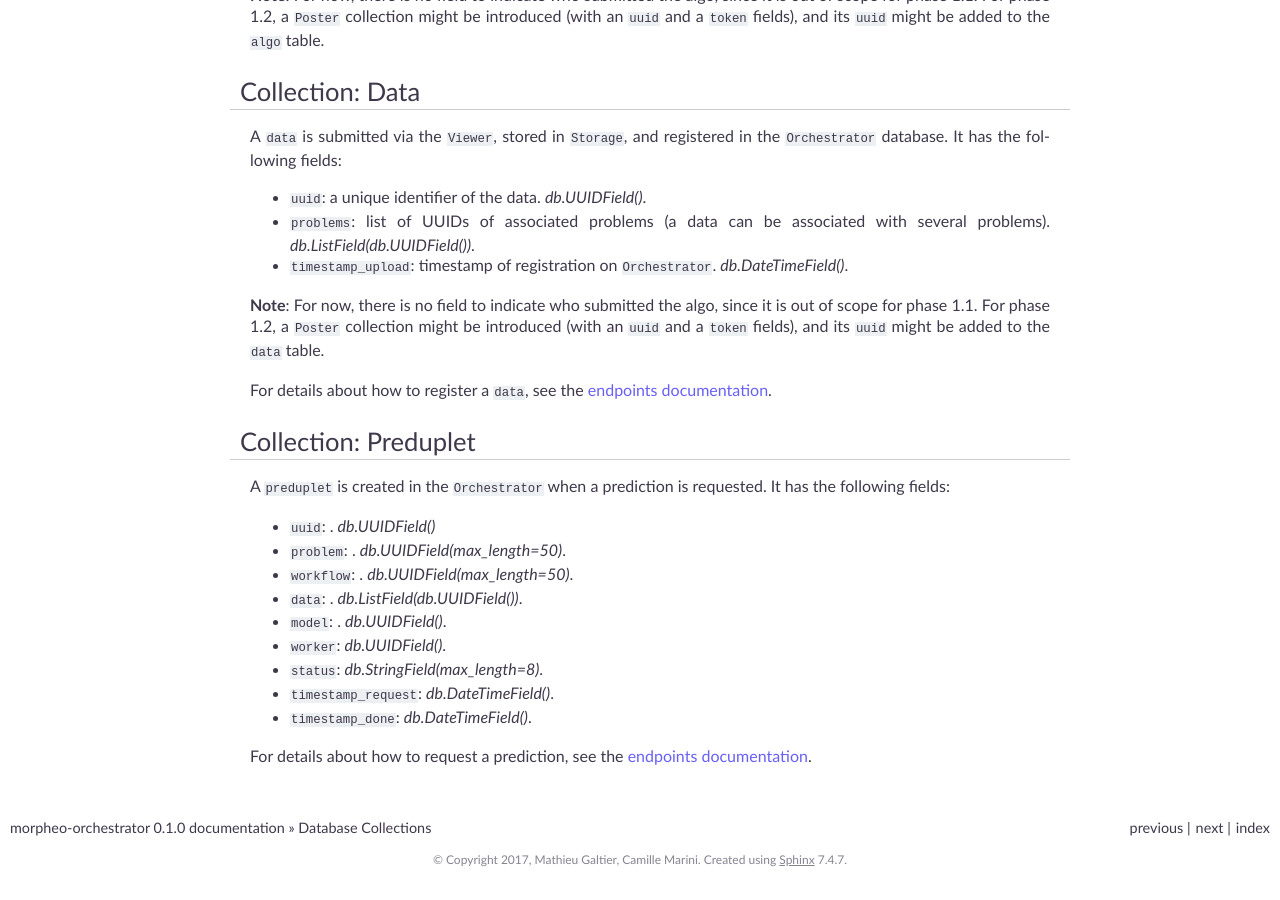
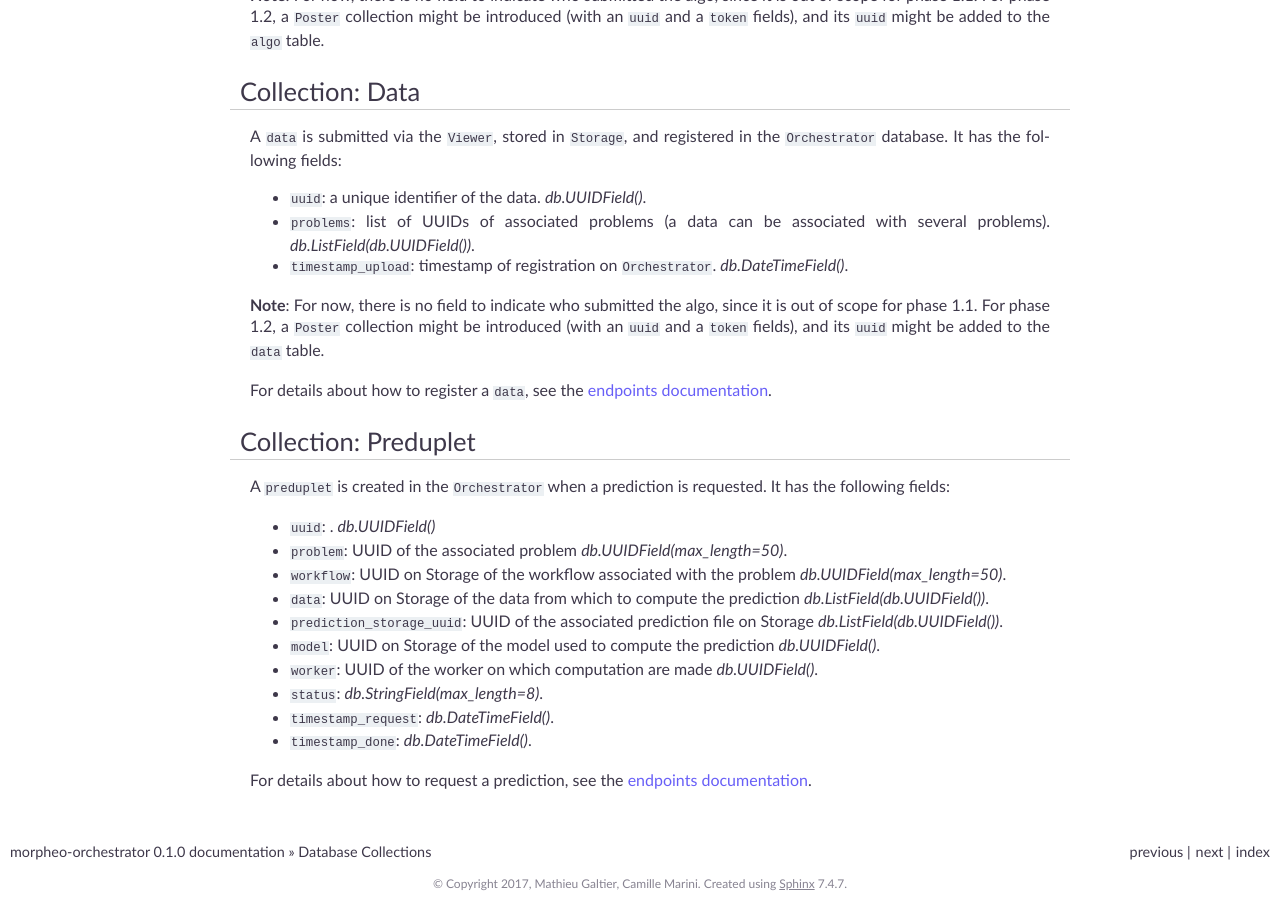
Before and after one commit to MorpheoOrg/morpheo-orchestrator, a Sphinx documentation site: the page built from docs/modules/collections.md, in a window 1280 px wide and 900 px high, scrolled down 2117 px. Built offline with Sphinx 7.4.7, drawn with Linux system fonts in a browser that asks for light colours; pages that are not in the unit, such as notebooks, are missing from menus; before the commit the page ends 2993 px from its top, so only the background shows below that.

Commit message:
added doc predupet

```diff
--- a/docs/modules/collections.md
+++ b/docs/modules/collections.md
@@ -93,11 +93,12 @@ For details about how to register a `data`, see the [endpoints documentation](./
 
 A `preduplet` is created in the `Orchestrator` when a prediction is requested. It has the following fields:
 - `uuid`: . *db.UUIDField()*
-- `problem`: . *db.UUIDField(max_length=50)*.
-- `workflow`: . *db.UUIDField(max_length=50)*.
-- `data`:  . *db.ListField(db.UUIDField())*.
-- `model`: . *db.UUIDField()*.
-- `worker`:  *db.UUIDField()*.
+- `problem`: UUID of the associated problem *db.UUIDField(max_length=50)*.
+- `workflow`: UUID on Storage of the workflow associated with the problem *db.UUIDField(max_length=50)*.
+- `data`:  UUID on Storage of the data from which to compute the prediction *db.ListField(db.UUIDField())*.
+- `prediction_storage_uuid`:  UUID of the associated prediction file on Storage *db.ListField(db.UUIDField())*.
+- `model`: UUID on Storage of the model used to compute the prediction *db.UUIDField()*.
+- `worker`: UUID of the worker on which computation are made *db.UUIDField()*.
 - `status`:  *db.StringField(max_length=8)*.
 - `timestamp_request`: *db.DateTimeField()*.
 - `timestamp_done`: *db.DateTimeField()*.
```
